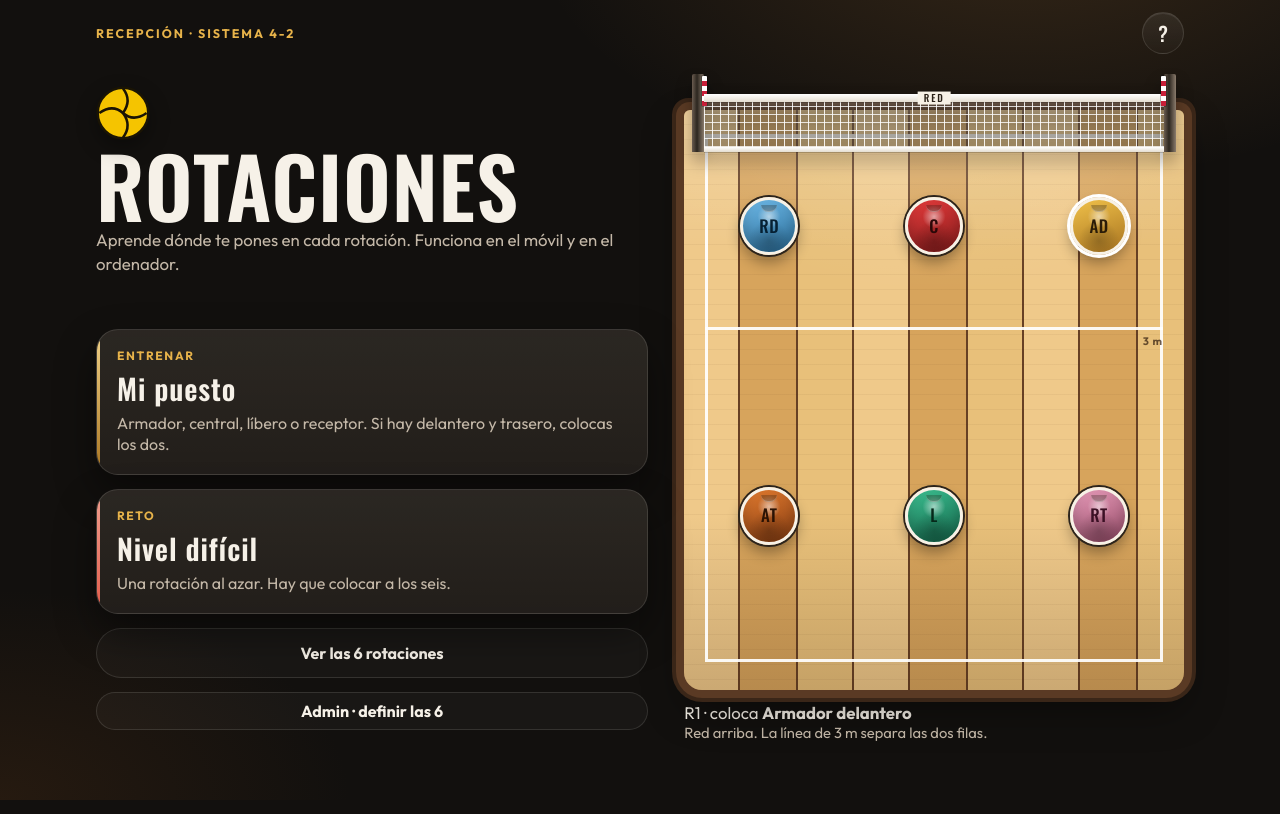
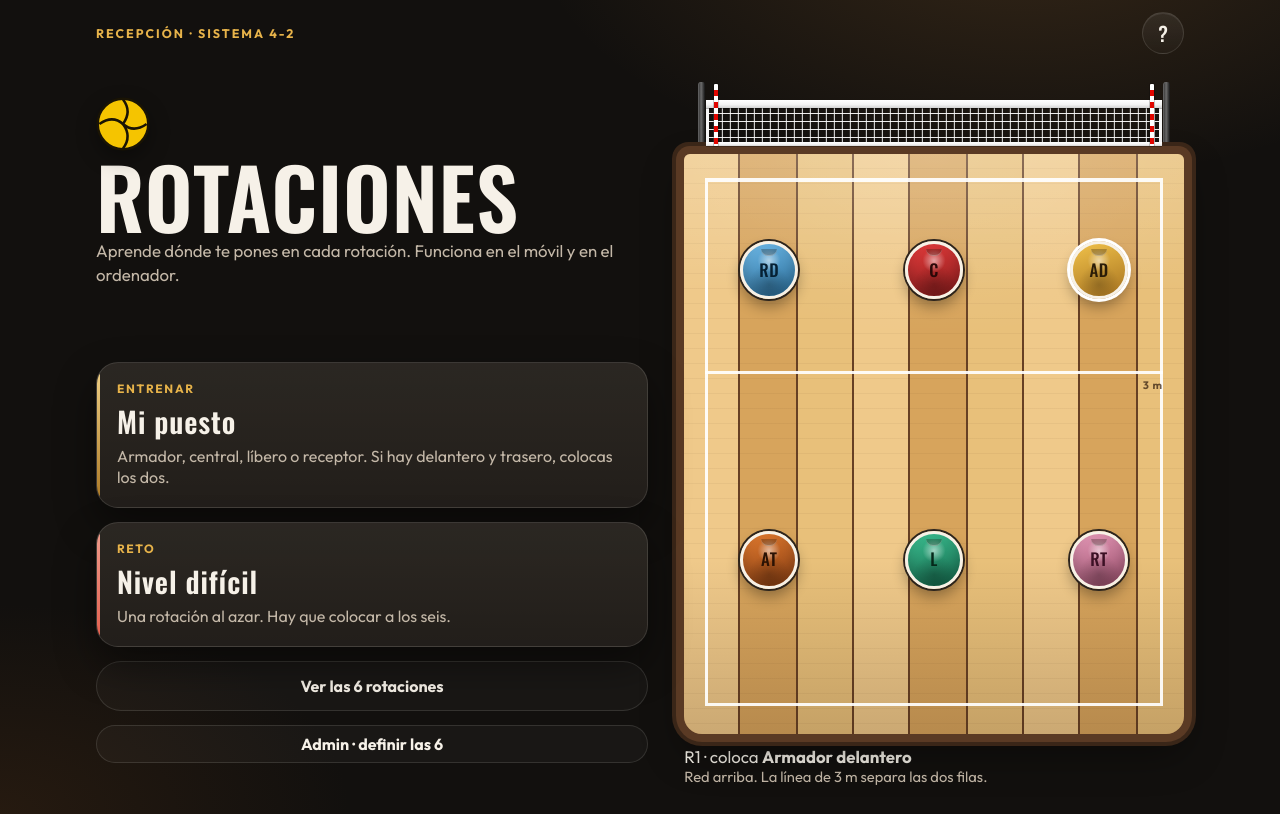
Before and after one commit to Mallen-dev/voley-rotaciones, a React (Vite) app: page / in a window 1280 px wide. Built offline with nearby package versions, Linux system fonts and the light colour scheme.

Commit message:
Raise a cleaner net off the court and lighten the position names.

```diff
--- a/src/components/Court.jsx
+++ b/src/components/Court.jsx
@@ -14,19 +14,15 @@ export default function Court({
   return (
     <div className={`court-wrap court-${size}`}>
       <div className="net" aria-hidden="true">
-        <span className="post">
-          <span className="antenna" />
-        </span>
+        <span className="post" />
         <span className="net-body">
-          <span className="tape">
-            <span className="net-tag">RED</span>
-          </span>
+          <span className="antenna antenna-left" />
+          <span className="antenna antenna-right" />
+          <span className="tape" />
           <span className="mesh" />
           <span className="tape tape-low" />
         </span>
-        <span className="post">
-          <span className="antenna" />
-        </span>
+        <span className="post" />
       </div>
       <div
         className="court"
--- a/src/styles.css
+++ b/src/styles.css
@@ -158,6 +158,7 @@ button { cursor: pointer; }
 .court-caption, .ghost-note {
   margin-top: 12px;
   font-size: 1.05rem;
+  color: #f7f3ea;
 }
 
 .court-note, .ghost-note, .bench-hint, .tally {
@@ -289,9 +290,9 @@ button { cursor: pointer; }
   gap: 10px;
   padding: 6px 14px 6px 6px;
   border-radius: 999px;
-  background: rgba(255, 255, 255, 0.04);
-  border: 1px solid var(--line);
-  color: var(--ink);
+  background: rgba(255, 255, 255, 0.08);
+  border: 1px solid rgba(247, 243, 234, 0.16);
+  color: #f7f3ea;
   box-shadow: inset 0 1px 0 rgba(255, 255, 255, 0.06);
 }
 
@@ -299,7 +300,7 @@ button { cursor: pointer; }
 .chip-bench .chip-id { font-size: 0.92rem; }
 .chip-bench .chip-face::before { width: 12px; height: 5px; top: 4px; }
 
-.chip-name { font-weight: 600; font-size: 0.95rem; letter-spacing: 0.01em; }
+.chip-name { font-weight: 600; font-size: 0.95rem; letter-spacing: 0.01em; color: #f7f3ea; }
 
 .chip.is-selected { outline: 3px solid #fff; outline-offset: 4px; }
 
@@ -343,73 +344,61 @@ button { cursor: pointer; }
 
 .net {
   display: grid;
-  grid-template-columns: 12px 1fr 12px;
+  grid-template-columns: 7px 1fr 7px;
   align-items: end;
-  height: 78px;
-  margin: 0 8px -42px;
-  position: relative;
-  z-index: 6;
+  height: 72px;
+  margin: 0 14px 8px;
   pointer-events: none;
-  filter: drop-shadow(0 10px 8px rgba(0, 0, 0, 0.3));
 }
 
 .post {
-  height: 78px;
-  border-radius: 2px 2px 0 0;
-  background: linear-gradient(90deg, #6a5c50, #2c261f 42%, #8a7b6c);
+  height: 64px;
+  border-radius: 3px 3px 1px 1px;
+  background: linear-gradient(90deg, #2a2a2a, #6a6a6a 46%, #141414);
+  box-shadow: inset 1px 0 0 rgba(255, 255, 255, 0.2);
+}
+
+.net-body {
   position: relative;
+  display: flex;
+  flex-direction: column;
+  height: 46px;
+  margin: 0 1px;
+}
+
+.tape {
+  height: 8px;
+  background: linear-gradient(180deg, #fff 0%, #f4f4f4 55%, #d5d5d5);
+  box-shadow: 0 1px 0 rgba(0, 0, 0, 0.28);
+  z-index: 1;
+}
+
+.tape-low { height: 4px; }
+
+.mesh {
+  flex: 1;
+  border-left: 3px solid #f7f7f7;
+  border-right: 3px solid #f7f7f7;
+  background-image:
+    linear-gradient(rgba(255, 255, 255, 0.92) 1px, transparent 1px),
+    linear-gradient(90deg, rgba(255, 255, 255, 0.92) 1px, transparent 1px);
+  background-size: 8px 8px;
+  background-position: center;
 }
 
 .antenna {
   position: absolute;
-  top: 2px;
-  width: 5px;
-  height: 30px;
+  bottom: 0;
+  width: 4px;
+  height: 62px;
   border-radius: 1px;
-  background: repeating-linear-gradient(#fff 0 5px, #c81e38 5px 10px);
-  box-shadow: 0 0 0 1px rgba(0, 0, 0, 0.25);
+  background: repeating-linear-gradient(#fff 0 6px, #e10600 6px 12px);
+  box-shadow: 0 0 0 1px rgba(0, 0, 0, 0.2);
+  z-index: 2;
 }
 
-.post:first-child .antenna { right: -3px; }
-.post:last-child .antenna { left: -3px; }
-
-.net-body {
-  display: flex;
-  flex-direction: column;
-  height: 58px;
-}
-
-.tape {
-  height: 8px;
-  background: linear-gradient(180deg, #fff, #e4ddd0);
-  position: relative;
-  box-shadow: 0 1px 0 rgba(0, 0, 0, 0.18);
-}
-
-.tape-low { height: 5px; }
-
-.mesh {
-  flex: 1;
-  background-color: rgba(28, 22, 16, 0.28);
-  background-image:
-    linear-gradient(180deg, rgba(255, 255, 255, 0.18), transparent 30%),
-    repeating-linear-gradient(90deg, rgba(255, 255, 255, 0.88) 0 1px, transparent 1px 8px),
-    repeating-linear-gradient(0deg, rgba(255, 255, 255, 0.78) 0 1px, transparent 1px 8px);
-}
-
-.net-tag {
-  position: absolute;
-  left: 50%;
-  top: 50%;
-  transform: translate(-50%, -50%);
-  background: #f7f1e6;
-  color: #2a2118;
-  font-family: Oswald, sans-serif;
-  font-size: 0.62rem;
-  letter-spacing: 0.18em;
-  padding: 0 6px;
-  line-height: 1.3;
-}
+.antenna-left { left: 8px; }
+.antenna-right { right: 8px; }
 
 .court {
   position: relative;
@@ -566,12 +555,15 @@ button { cursor: pointer; }
 
 .zone.back .zone-stack { inset: 10px 6px 22px; }
 
-.court-mini .net { height: 26px; margin-bottom: -8px; grid-template-columns: 6px 1fr 6px; }
+.court-mini .net { height: 30px; margin: 0 6px 4px; grid-template-columns: 4px 1fr 4px; }
 .court-mini .post { height: 26px; }
-.court-mini .antenna { height: 14px; width: 3px; }
-.court-mini .net-body { height: 16px; }
+.court-mini .antenna { height: 24px; width: 2px; }
+.court-mini .antenna-left { left: 3px; }
+.court-mini .antenna-right { right: 3px; }
+.court-mini .net-body { height: 18px; }
 .court-mini .tape { height: 3px; }
-.court-mini .net-tag, .court-mini .attack-line span, .court-mini .chip-face::before { display: none; }
+.court-mini .mesh { background-size: 4px 4px; border-width: 2px; }
+.court-mini .attack-line span, .court-mini .chip-face::before { display: none; }
 .court-mini .court { box-shadow: 0 0 0 4px #5a3a24, 0 10px 18px rgba(0, 0, 0, 0.28); }
 .court-mini .boundary, .court-mini .attack-line { border-width: 2px; }
 .court-mini .chip-face { width: 30px; height: 30px; border-width: 2px; }
@@ -693,7 +685,8 @@ button { cursor: pointer; }
 
 .jersey-row { display: flex; gap: 8px; }
 .role-copy { display: grid; gap: 2px; }
-.role-copy small { color: var(--muted); }
+.role-copy strong { color: #f7f3ea; }
+.role-copy small { color: #efe6d6; }
 
 .clock {
   margin: 2px 0 0;
```
